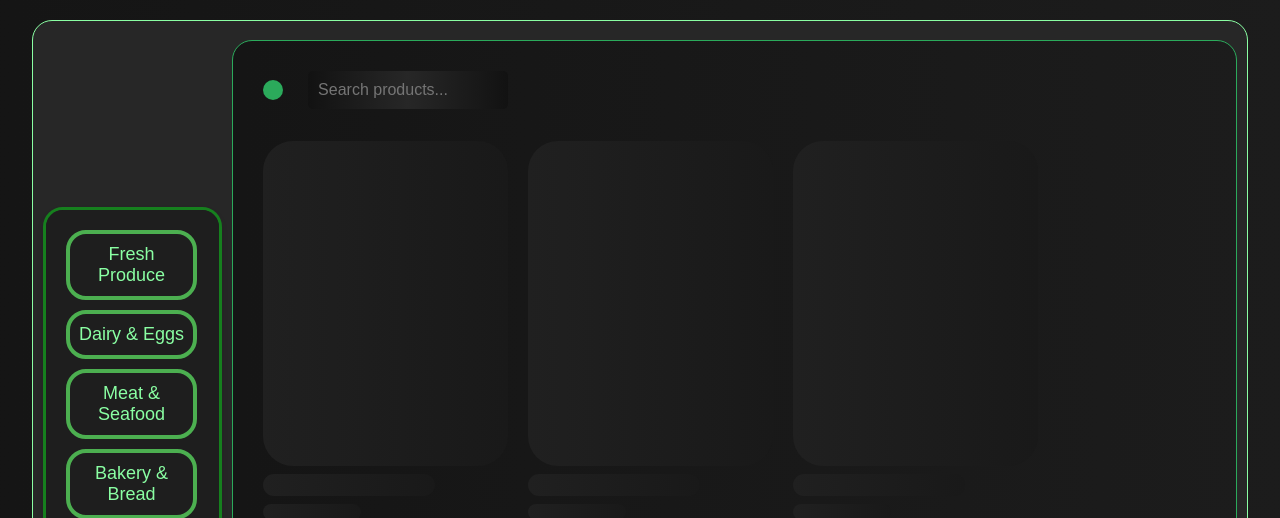
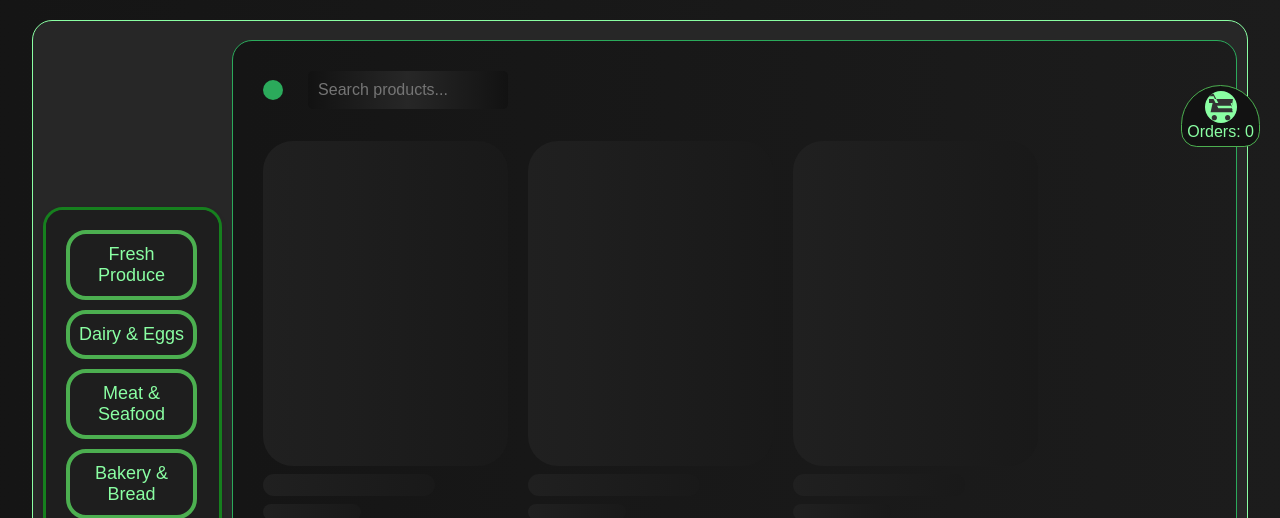
Before and after one commit to Hemanth509h/Grocerly-Management-System, a Flask app: page / in a window 1280 px wide. Shown: the part 80-598 px from the top of the page. Run offline with Flask 3, Linux system fonts and the light colour scheme; data that the repository does not hold is empty.

Commit message:
adding cart symbol in home page

```diff
--- a/static/stylesanjavascript/css/index.css
+++ b/static/stylesanjavascript/css/index.css
@@ -26,6 +26,7 @@
     background-size: 600% 600%;
     animation: skeleton-loading 1.5s linear infinite alternate;
 }
+
 .skeleton-img {
     width: 245px;
     height: 325px;
@@ -34,6 +35,7 @@
     background-size: 600% 600%;
     animation: skeleton-loading 1.5s linear infinite alternate;
 }
+
 @keyframes skeleton-loading {
     0% {
         background-position: 0% 50%;
@@ -191,6 +193,40 @@ nav ul li a:hover {
 #cart:hover #Cartnumber {
     animation: bounce 1s;
 }
+
+.cart-summary {
+    position: fixed;
+    top: 165px;
+    right: 20px;
+    z-index: 1000;
+    cursor: pointer;
+    background: var(--bg-color);
+    padding: 5px;
+    border-radius: 16px;
+    border-top-left-radius: 40px;
+    border-top-right-radius: 40px;
+    border-right-color: blue;
+    border: 1px solid var(--border-color-for-nav);
+}
+
+.total-orders1 {
+    margin-left: 8px;
+
+}
+
+a#cart-summary-link {
+    display: flex;
+    align-items: center;
+    color: var(--primary-color);
+    flex-direction: column;
+}
+
+svg#cart-icon {
+    background: var(--primary-color);
+    border-radius: 50px;
+}
+
+
 
 /* Updated "links-in-profileicon" styling */
 .links-in-profileicon {
--- a/static/stylesanjavascript/js/index.js
+++ b/static/stylesanjavascript/js/index.js
@@ -44,7 +44,7 @@ function checkOnlineStatus() {
         hideOfflineOverlay();
     }
 }
-window.addEventListener('online',  checkOnlineStatus);
+window.addEventListener('online', checkOnlineStatus);
 window.addEventListener('offline', checkOnlineStatus);
 // On page load
 document.addEventListener("DOMContentLoaded", checkOnlineStatus);
@@ -451,6 +451,9 @@ document.addEventListener("DOMContentLoaded", function () {
             console.error("Error fetching products:", error);
         });
 }
+
+
+
 const quantities = {};
 const productData = {};
 
@@ -476,7 +479,10 @@ document.addEventListener("DOMContentLoaded", function () {
 function updateCartNumber() {
     const totalQuantity = Object.values(quantities).reduce((total, qty) => total + qty, 0);
     document.getElementById("Cartnumber").innerText = totalQuantity;
+    document.getElementById('total-orders').textContent = totalQuantity;
+
 }
+
 
 //search products
 function searchProducts() {
@@ -521,13 +527,15 @@ document.addEventListener("DOMContentLoaded", function () {
 }
 
 //Cart modal
+
 const cartButton = document.getElementById("cart");
+const cartbutton = document.getElementById("cart-summary-link");
 const cartModal = document.getElementById("cart-modal");
 const closeCartButton = document.getElementById("close-cart");
 const clearCartButton = document.getElementById("clear-cart");
 const checkoutButton = document.getElementById("checkout");
 
-    cartButton.addEventListener("click", () => {
+function toggleCartModal() {
     if (cartModal.style.display === "block") {
         cartModal.classList.remove("show");
         cartModal.style.animation = "fadeOutDown 0.4s forwards";
@@ -543,7 +551,23 @@ document.addEventListener("DOMContentLoaded", function () {
         }, 10);
         displayCartItems();
     }
-    });
+}
+
+cartButton.addEventListener("click", toggleCartModal);
+cartbutton.addEventListener("click", toggleCartModal);
+
+
+function toggleCartSummary() {
+    const cartsymbol = document.querySelector(".cart-summary");
+    if (cartsymbol) {
+        cartsymbol.style.display = window.innerWidth <= 768 ? "block" : "none";
+    }
+}
+
+window.addEventListener("resize", toggleCartSummary);
+
+
+
 function displayCartItems() {
     const cartItemsContainer = document.getElementById("cart-items");
     const totalPriceElement = document.getElementById("total-price");
--- a/sub_main_py/add_edit_product.py
+++ b/sub_main_py/add_edit_product.py
@@ -10,7 +10,7 @@ add_edit_product_bp = Blueprint('add_edit_product', __name__)
 app = Flask(__name__)
 app.secret_key = '123456789789456123'
 # MongoDB setup
-client = MongoClient("mongodb+srv://@data.psr09.mongodb.net/?retryWrites=true&w=majority&appName=Data")
+client = MongoClient("mongodb+srv://phemanthkumar746:htnameh509h@data.psr09.mongodb.net/?retryWrites=true&w=majority&appName=Data")
 db = client["myLoginDatabase"]
 users_collection = db["users"]
 productDB = client["grocery_store"]
--- a/sub_main_py/admin.py
+++ b/sub_main_py/admin.py
@@ -9,7 +9,7 @@ admin_bp = Blueprint('admin', __name__)
 app = Flask(__name__)
 app.secret_key = "123456789789456123"
 # MongoDB setup
-client = MongoClient("mongodb+srv://@data.psr09.mongodb.net/?retryWrites=true&w=majority&appName=Data")
+client = MongoClient("mongodb+srv://phemanthkumar746:htnameh509h@data.psr09.mongodb.net/?retryWrites=true&w=majority&appName=Data")
 db = client["myLoginDatabase"]
 productDB = client["grocery_store"]
 users_collection = db["users"]
--- a/sub_main_py/distributor.py
+++ b/sub_main_py/distributor.py
@@ -11,7 +11,7 @@ distributor_bp = Blueprint('distributor', __name__)
 app = Flask(__name__)
 app.secret_key = "12345789789456123"
 # MongoDB setup
-client = MongoClient("mongodb+srv://@data.psr09.mongodb.net/?retryWrites=true&w=majority&appName=Data")
+client = MongoClient("mongodb+srv://phemanthkumar746:htnameh509h@data.psr09.mongodb.net/?retryWrites=true&w=majority&appName=Data")
 db = client["myLoginDatabase"]
 productDB = client["grocery_store"]
 users_collection = db["users"]
--- a/sub_main_py/forgotpasswordpage.py
+++ b/sub_main_py/forgotpasswordpage.py
@@ -9,7 +9,7 @@ import bcrypt
 
 forgotpassword_bp = Blueprint('forgotpassword', __name__)
 
-client = MongoClient("mongodb+srv://@data.psr09.mongodb.net/?retryWrites=true&w=majority&appName=Data")
+client = MongoClient("mongodb+srv://phemanthkumar746:htnameh509h@data.psr09.mongodb.net/?retryWrites=true&w=majority&appName=Data")
 db = client["myLoginDatabase"]
 users_collection = db["users"]
 
--- a/sub_main_py/index.py
+++ b/sub_main_py/index.py
@@ -10,7 +10,7 @@ index_bp = Blueprint('index', __name__)
 app = Flask(__name__)
 app.secret_key = "123456789789456123"
 # MongoDB setup
-client = MongoClient("mongodb+srv://@data.psr09.mongodb.net/?retryWrites=true&w=majority&appName=Data")
+client = MongoClient("mongodb+srv://phemanthkumar746:htnameh509h@data.psr09.mongodb.net/?retryWrites=true&w=majority&appName=Data")
 db = client["myLoginDatabase"]
 productDB = client["grocery_store"]
 users_collection = db["users"]
--- a/templates/index.html
+++ b/templates/index.html
@@ -1,11 +1,13 @@
 <!DOCTYPE html>
 <html lang="en">
 <html xmlns="http://www.w3.org/1999/xhtml">
+
 <head>
     <title>Product Selection</title>
     <meta name="viewport" content="width=device-width, initial-scale=1.0" />
     <link rel="stylesheet" href="static/stylesanjavascript/css/index.css" />
 </head>
+
 <body>
     <nav id="navbar">
         <div class="logo">
@@ -30,24 +32,22 @@
                 <div class="profile-icon" id="profileIcon">
                     <!-- Profile icon SVG -->
                     <svg xmlns="http://www.w3.org/2000/svg" viewBox="0 0 24 24">
-                            <path
-                                d="M12 12c2.21 0 4-1.79 4-4s-1.79-4-4-4-4 1.79-4 4 1.79 4 4 4zm0 2c-2.67 0-8
-                        1.34-8 4v2h16v-2c0-2.66-5.33-4-8-4z"
-                            />
+                        <path d="M12 12c2.21 0 4-1.79 4-4s-1.79-4-4-4-4 1.79-4 4 1.79 4 4 4zm0 2c-2.67 0-8
+                        1.34-8 4v2h16v-2c0-2.66-5.33-4-8-4z" />
                     </svg>
                 </div>
                 <div class="links-in-profileicon" id="links-in-profileicon">
                     <div class="profile-data">
                         <div class="profile-icon-in-links">
                             <svg xmlns="http://www.w3.org/2000/svg" viewBox="0 0 24 24">
-                                    <path
-                                        d="M12 12c2.21 0 4-1.79 4-4s-1.79-4-4-4-4 1.79-4 4 1.79 4 4 4zm0 2c-2.67
-                              0-8 1.34-8 4v2h16v-2c0-2.66-5.33-4-8-4z"
-                                    />
+                                <path d="M12 12c2.21 0 4-1.79 4-4s-1.79-4-4-4-4 1.79-4 4 1.79 4 4 4zm0 2c-2.67
+                              0-8 1.34-8 4v2h16v-2c0-2.66-5.33-4-8-4z" />
                             </svg>
                         </div>
-                            <h4 id="show-fullname">Full Name :<span id="fullname"> {{ session.get("fullname") }} </span></h4>
-                            <h4 id="show-username">Username: <span id="usernameforplaceorder"> {{ session.get("username") }} </span></h4>
+                        <h4 id="show-fullname">Full Name :<span id="fullname"> {{ session.get("fullname") }} </span>
+                        </h4>
+                        <h4 id="show-username">Username: <span id="usernameforplaceorder"> {{ session.get("username") }}
+                            </span></h4>
                         <h4 id="show-email">Email: {{ session.get("email") }}</h4>
                         <hr id="profile-hr" />
                         <div id="loginorlogout">
@@ -67,12 +67,25 @@
     <div id="toast" class="toast">
         <span id="toast-message"></span>
     </div>
+    <!-- Cart Icon with Total Orders -->
+    <div class="cart-summary">
+        <a id="cart-summary-link" >
+            <!-- Cart SVG Icon -->
+            <svg id="cart-icon" width="32" height="32" viewBox="0 0 24 24" fill="none">
+                <path
+                    d="M7 18c-1.104 0-2 .896-2 2s.896 2 2 2 2-.896 2-2-.896-2-2-2zm10 0c-1.104 0-2 .896-2 2s.896 2 2 2 2-.896 2-2-.896-2-2-2zm-12.83-2l1.54-7h13.58l1.54 7H5.17zM21 6H7.42l-.94-2H3V2h3.42l3.58 7h9.58c.55 0 1 .45 1 1s-.45 1-1 1H7.42l-.94-2H3V6h3.42l3.58 7h9.58c.55 0 1 .45 1 1s-.45 1-1 1z"
+                    fill="#333" />
+            </svg>
+            <span id="total-orders1">Orders: <span id="total-orders">0</span></span>
+        </a>
+    </div>
     <section class="container">
         <!-- Left Category Panel -->
         <div class="products-nav" id="categoryList">
             <div class="product-categery">
                 <label>
-                        <input type="radio" id="chkFreshProduce" name="Products" value="Fresh_Produce" class="product-checkbox" />
+                    <input type="radio" id="chkFreshProduce" name="Products" value="Fresh_Produce"
+                        class="product-checkbox" />
                     Fresh Produce
                 </label>
             </div>
@@ -84,19 +97,22 @@
             </div>
             <div class="product-categery">
                 <label>
-                        <input type="radio" id="chkMeatSeafood" name="Products" value="Meat_Seafood" class="product-checkbox" />
+                    <input type="radio" id="chkMeatSeafood" name="Products" value="Meat_Seafood"
+                        class="product-checkbox" />
                     Meat & Seafood
                 </label>
             </div>
             <div class="product-categery">
                 <label>
-                        <input type="radio" id="chkBakeryBread" name="Products" value="Bakery_Bread" class="product-checkbox" />
+                    <input type="radio" id="chkBakeryBread" name="Products" value="Bakery_Bread"
+                        class="product-checkbox" />
                     Bakery & Bread
                 </label>
             </div>
             <div class="product-categery">
                 <label>
-                        <input type="radio" id="chkPantryStaples" name="Products" value="Pantry_Staples" class="product-checkbox" />
+                    <input type="radio" id="chkPantryStaples" name="Products" value="Pantry_Staples"
+                        class="product-checkbox" />
                     Pantry Staples
                 </label>
             </div>
@@ -108,34 +124,39 @@
             </div>
             <div class="product-categery">
                 <label>
-                        <input type="radio" id="chkFrozenFoods" name="Products" value="Frozen_Foods" class="product-checkbox" />
+                    <input type="radio" id="chkFrozenFoods" name="Products" value="Frozen_Foods"
+                        class="product-checkbox" />
                     Frozen Foods
                 </label>
             </div>
             <div class="product-categery">
                 <label>
-                        <input type="radio" id="chkHealthWellness" name="Products" value="Health_Wellness" class="product-checkbox" />
+                    <input type="radio" id="chkHealthWellness" name="Products" value="Health_Wellness"
+                        class="product-checkbox" />
                     Health & Wellness
                 </label>
             </div>
             <div class="product-categery">
                 <label>
-                        <input type="radio" id="chkCleaningSupplies" name="Products" value="Household_Cleaning_Supplies" class="product-checkbox" />
+                    <input type="radio" id="chkCleaningSupplies" name="Products" value="Household_Cleaning_Supplies"
+                        class="product-checkbox" />
                     Household Cleaning Supplies
                 </label>
             </div>
             <div class="product-categery">
                 <label>
-                        <input type="radio" id="chkPersonalCare" name="Products" value="Personal_Care" class="product-checkbox" />
+                    <input type="radio" id="chkPersonalCare" name="Products" value="Personal_Care"
+                        class="product-checkbox" />
                     Personal Care
                 </label>
             </div>
         </div>
         <!-- Right Display Area -->
         <div id="selectedProducts" class="selected-products">
-                <div id="selectedproductsnameansearchbox" >
+            <div id="selectedproductsnameansearchbox">
                 <h2 id="selectedproductsname"></h2>
-                <input type="text" id="searchBox" placeholder="Search products..." class="search-box" oninput="searchProducts()" />
+                <input type="text" id="searchBox" placeholder="Search products..." class="search-box"
+                    oninput="searchProducts()" />
             </div>
             <div id="dispalyproducts"></div>
         </div>
@@ -257,7 +278,8 @@
                     <label for="net-banking">Net Banking</label>
                 </div>
                 <div>
-                        <input type="radio" id="cash-on-delivery" name="payment" value="Cash on Delivery" required="required" />
+                    <input type="radio" id="cash-on-delivery" name="payment" value="Cash on Delivery"
+                        required="required" />
                     <label for="cash-on-delivery">Cash on Delivery</label>
                 </div>
                 <button type="button" id="confirm-order" class="checkout-button">Confirm Order</button>
@@ -282,7 +304,8 @@
             <p><strong>Phone:</strong> <span id="contact-number">+1 234 567 890</span></p>
             <p><strong>Email:</strong> support@elitegrocers.com</p>
             <p><strong>Address:</strong> 123 Main Street, City, Country</p>
-                <p>Or <input type="button" id="show-contact-form" value="Complaints"><input type="button" id="close-contact-section" value="Close"></p>
+            <p>Or <input type="button" id="show-contact-form" value="Complaints"><input type="button"
+                    id="close-contact-section" value="Close"></p>
 
             <div id="complaint-form-container" style="display:none;">
                 <form id="contact-form">
@@ -293,7 +316,7 @@
                     <label for="orderid">Order Id:</label>
                     <input type="text" id="orderid">
                     <label for="message">Message:</label>
-                    <textarea id="message" placeholder="Your Complaints" ></textarea>
+                    <textarea id="message" placeholder="Your Complaints"></textarea>
                     <input type="submit" value="Send" />
                     <div class="loading-icon" id="loading-icon3"></div>
                     <button id="close-contact" class="close-contact">Close</button>
@@ -303,4 +326,5 @@
     </div>
     <script src="static/stylesanjavascript/js/index.js"></script>
 </body>
+
 </html>
```
Lines whose indentation alone changed are shown as unchanged.
